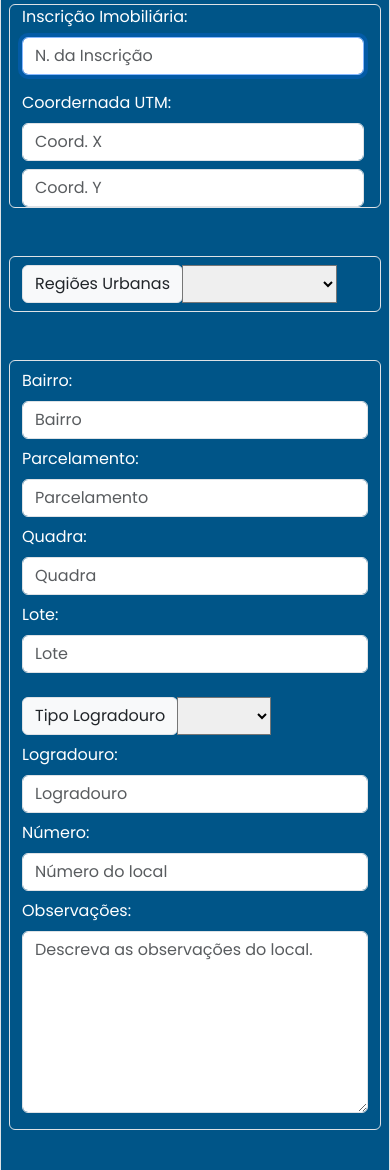
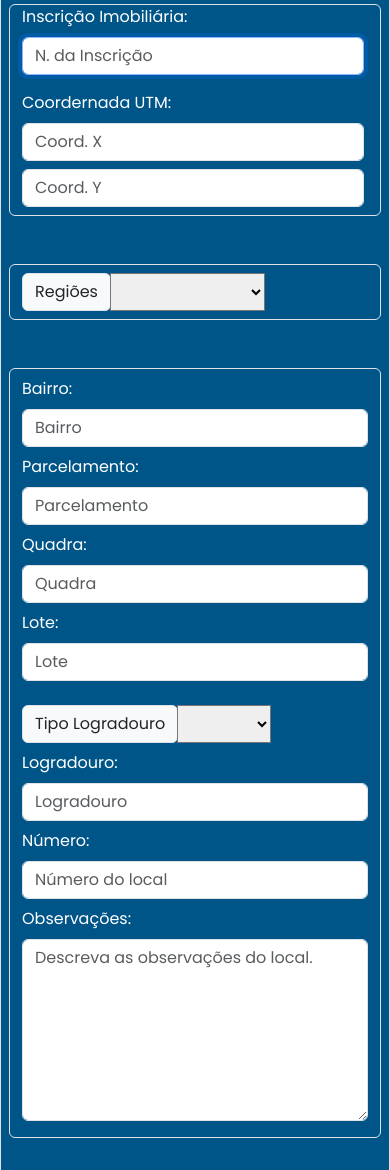
Before and after one commit to andreportol/CRUDL_Class-Based-Views, a Django app: page /cadastro in a window 390 px wide. Shown: the part 374-1544 px from the top of the page. Run offline with Django 4.2, Linux system fonts and the light colour scheme; some libraries are stand-ins or nearby versions.

Commit message:
Melhorando o layout no modo responsivo

```diff
--- a/core/templates/cadastrolocal.html
+++ b/core/templates/cadastrolocal.html
@@ -24,7 +24,7 @@
                                     </div>
                                     <div class="col-lg-8">
                                         <input class="form-control w-auto" type="number" step="0.01" placeholder="Coord. X" name="utmX" value="{{ localizacao.utmX|cut:'2' }}">
-                                        <div class="pt-2">
+                                        <div class="py-2">
                                             <input class="form-control w-auto" type="number" step="0.01" placeholder="Coord. Y" name="utmY" value="{{ localizacao.utmY|cut:'2' }}">
                                         </div>
                                     </div>
@@ -36,9 +36,9 @@
                             <div class="col border rounded py-2">
                                 <div class="input-group">
                                     <div class="input-group-prepend">
-                                        <label class="input-group-text" for="inputGroupSelect01">Regiões Urbanas</label>
+                                        <label class="input-group-text" for="inputGroupSelect01">Regiões</label>
                                     </div>
-                                    <select class="custom-select w-auto" id="inputGroupSelect01" name="regiao" required>
+                                    <select class="custom-select" id="inputGroupSelect01" name="regiao" required>
                                         <option value="Anhanduizinho">Anhanduizinho</option>
                                         <option value="Bandeira">Bandeira</option>
                                         <option value="Centro">Centro</option>
@@ -69,7 +69,7 @@
                                     <div class="input-group-prepend">
                                         <label class="input-group-text" for="inputGroupSelect02">Tipo Logradouro</label>
                                     </div>
-                                    <select class="custom-select w-auto" id="inputGroupSelect02" name="tipo_logradouro" required>
+                                    <select class="custom-select" id="inputGroupSelect02" name="tipo_logradouro" required>
                                         <option value="Avenida">Avenida</option>
                                         <option value="Chacara">Chácara</option>
                                         <option value="Estrada">Estrada</option>
```
